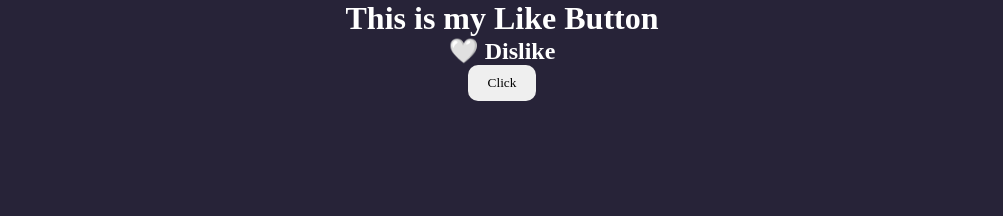
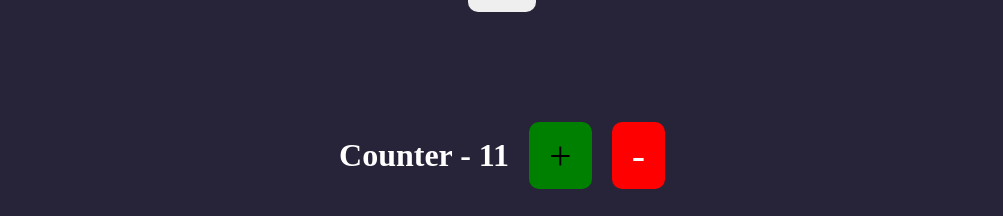
Before and after one commit to ShubhamKumar-25/Components-with-props-in-react.js, a React (Vite) app: page / in a window 1280 px wide. Shown: the part 647-863 px from the top of the page, without its empty margins (138-1141 px from the left). Before the commit the page ends 800 px from the top, so only its background shows below. Built offline with nearby package versions, Linux system fonts and the light colour scheme.

Commit message:
Counter project add

```diff
--- a/src/App.jsx
+++ b/src/App.jsx
@@ -7,6 +7,7 @@ import rohit from "./assets/rohit.jpg";
 import sagar from "./assets/sagar.jpg";
 
 import Liked from "./components/Liked";
+import Counter from "./components/Counter";
 
 function App() {
   return (
@@ -38,9 +39,7 @@ function App() {
       <div className="feature-section">
         <Liked />
 
-        {/* Future */}
-        {/* <Counter /> */}
-        {/* <Todo /> */}
+        <Counter />
       </div>
     </div>
   );
--- a/src/components/Counter.css
+++ b/src/components/Counter.css
@@ -0,0 +1,60 @@
+/* .counter-container{
+    display:flex;
+    flex-direction:column;
+    align-items:center;
+    margin-top:30px;
+}
+
+.counter-btn{
+    padding:10px 20px;
+}
+
+.btn{
+    padding:10px 20px;
+    border:none;
+    border-radius:10px;
+    cursor:pointer;
+    color: black;
+    background-color: green;
+    font-size: 40px;
+}
+
+.btn2{
+    padding:10px 20px;
+    border:none;
+    border-radius:10px;
+    cursor:pointer;
+    color: rgb(255, 255, 255);
+    background-color: rgb(255, 0, 0);
+    font-size: 40px;
+} */
+
+
+
+
+.counter-container {
+  display: flex;          /* side by side layout */
+  gap: 20px;              /* spacing between buttons */
+  justify-content: center;/* horizontally center */
+  align-items: center;    /* vertically center */
+  margin-top: 50px;
+  flex-direction: row;    /* ensure row layout */
+}
+
+.btn, .btn2 {
+  padding: 10px 20px;
+  border: none;
+  border-radius: 10px;
+  cursor: pointer;
+  font-size: 40px;
+}
+
+.btn {
+  color: black;
+  background-color: green;
+}
+
+.btn2 {
+  color: white;
+  background-color: red;
+}
--- a/src/components/Counter.jsx
+++ b/src/components/Counter.jsx
@@ -1,7 +1,30 @@
-import React from "react";
+import React, { useState } from "react";
+import "./Counter.css";
 
 const Counter = () => {
-  return <div></div>;
+  const [count, setCount] = useState(11);
+
+  return (
+    <div className="counter-container">
+      <h1>Counter - {count}</h1>
+      <button
+        className="btn"
+        onClick={() => {
+          setCount(count + 1);
+        }}
+      >
+        +
+      </button>
+      <button
+        className="btn2"
+        onClick={() => {
+          setCount(count - 1);
+        }}
+      >
+        -
+      </button>
+    </div>
+  );
 };
 
 export default Counter;
```
